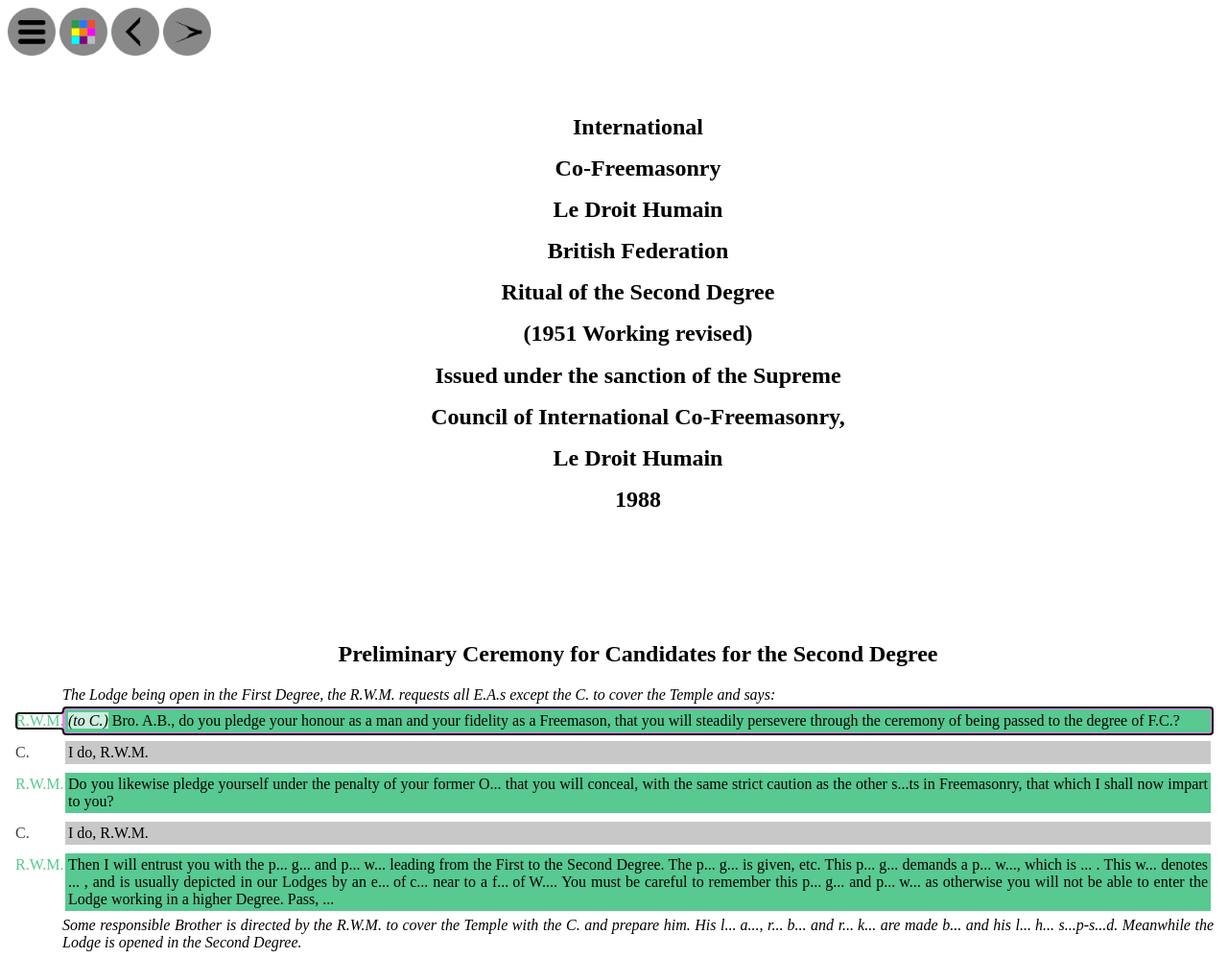
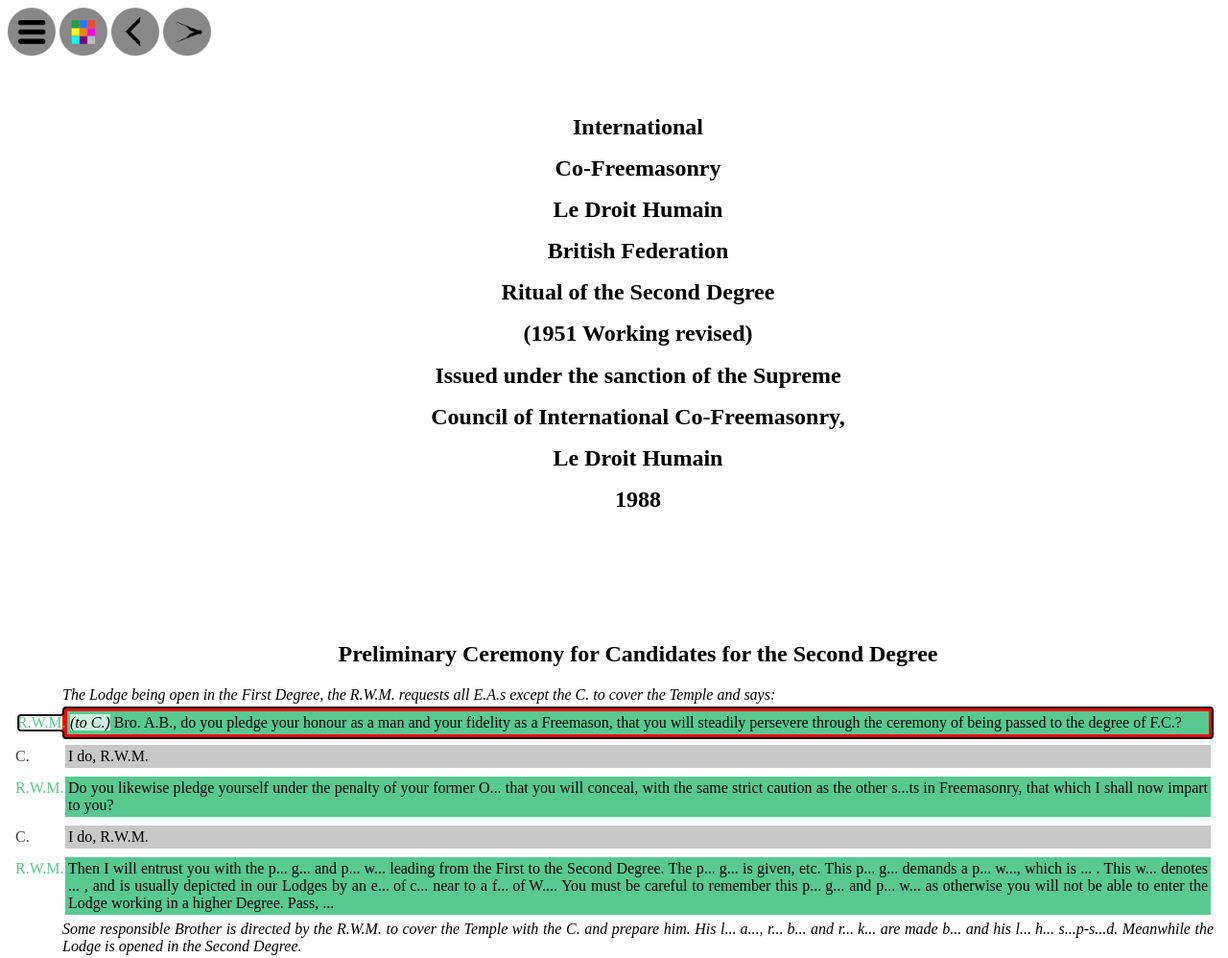
Before and after one commit to RoDiAl99/rodial99.github.io, a plain HTML site: page index.html in a window 1280 px wide. Shown: the top 998 px of the page at 96% size. Drawn offline with Linux system fonts and the light colour scheme.

Commit message:
Update style.css

```diff
--- a/style.css
+++ b/style.css
@@ -161,7 +161,7 @@ td{
 }
 
 div:focus{
-  border:solid violet; 20px;
+  border:solid red 5px;
 }
 
 .RWM{
```
